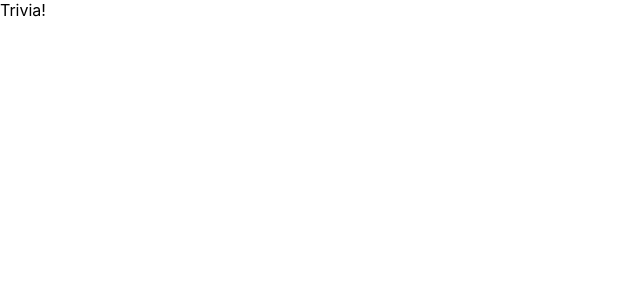
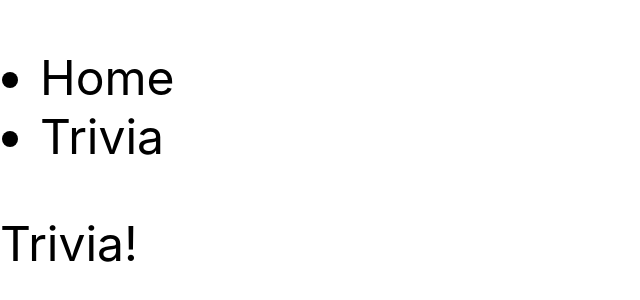
Before and after one commit to ChristianNguyen-Chinag/WebapplikasjonerOblig9, a Next.js app in the folder my-next-app/: page /trivia in a window 1280 px wide. Shown: the top 300 px of the page, without its empty margins (0-640 px from the left). Built offline with nearby package versions, Linux system fonts and the light colour scheme.

Commit message:
Added Layout and Navigation components

```diff
--- /dev/null
+++ b/my-next-app/components/Layout.js
@@ -0,0 +1,12 @@
+import Navigation from './Navigation'
+
+const Layout = ({ children }) => {
+  return (
+    <>
+      <Navigation />
+      <main className="layout">{children}</main>
+    </>
+  )
+}
+
+export default Layout
--- /dev/null
+++ b/my-next-app/components/Navigation.js
@@ -0,0 +1,22 @@
+import Link from 'next/link'
+
+const Navigation = () => {
+  return (
+    <nav className="navigation">
+      <ul>
+        <li>
+          <Link href="/">
+            <a>Home</a>
+          </Link>
+        </li>
+        <li>
+          <Link href="/trivia">
+            <a>Trivia</a>
+          </Link>
+        </li>
+      </ul>
+    </nav>
+  )
+}
+
+export default Navigation
--- a/my-next-app/pages/_app.js
+++ b/my-next-app/pages/_app.js
@@ -1,7 +1,12 @@
+import Layout from '../components/Layout'
 import '../styles/globals.css'
 
 function MyApp({ Component, pageProps }) {
-  return <Component {...pageProps} />
+  return (
+    <Layout>
+      <Component {...pageProps} />
+    </Layout>
+  )
 }
 
 export default MyApp
--- a/my-next-app/styles/globals.css
+++ b/my-next-app/styles/globals.css
@@ -1,3 +1,7 @@
+html {
+  font-size: 300%;
+}
+
 html,
 body {
   padding: 0;
```
Also changed, not shown: 1 other file (tests, documents, lock files or other folders).
